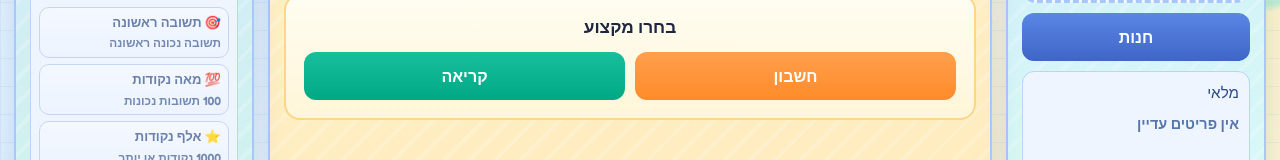
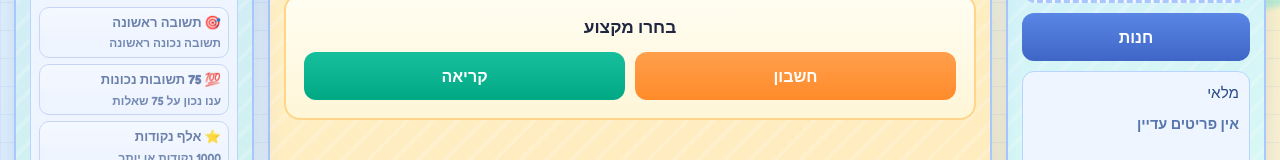
Before and after one commit to ofirdror7619/learningQuest, a Next.js app: page / in a window 1280 px wide. Shown: the part 362-522 px from the top of the page. Built offline with nearby package versions, Linux system fonts and the light colour scheme.

Commit message:
Adjust achievement target to 75 correct answers

```diff
--- a/app/page.tsx
+++ b/app/page.tsx
@@ -70,10 +70,10 @@ const ACHIEVEMENTS: Achievement[] = [
   },
   {
     id: "century",
-    name: "💯 מאה נקודות",
-    description: "100 תשובות נכונות",
+    name: "💯 75 תשובות נכונות",
+    description: "ענו נכון על 75 שאלות",
     icon: "💯",
-    condition: (state) => state.correctCount >= 100,
+    condition: (state) => state.correctCount >= 75,
   },
   {
     id: "thousand-points",
```
